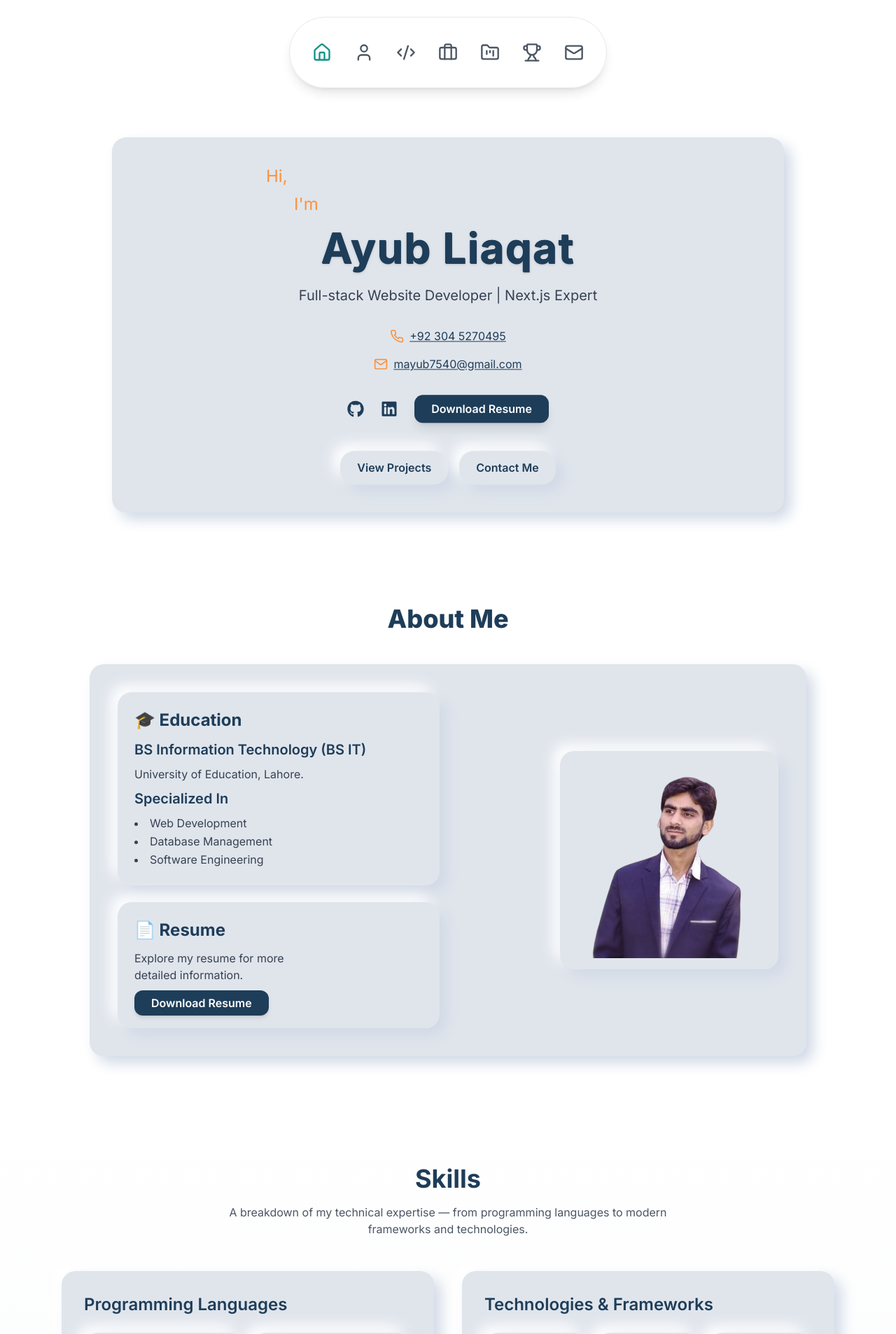
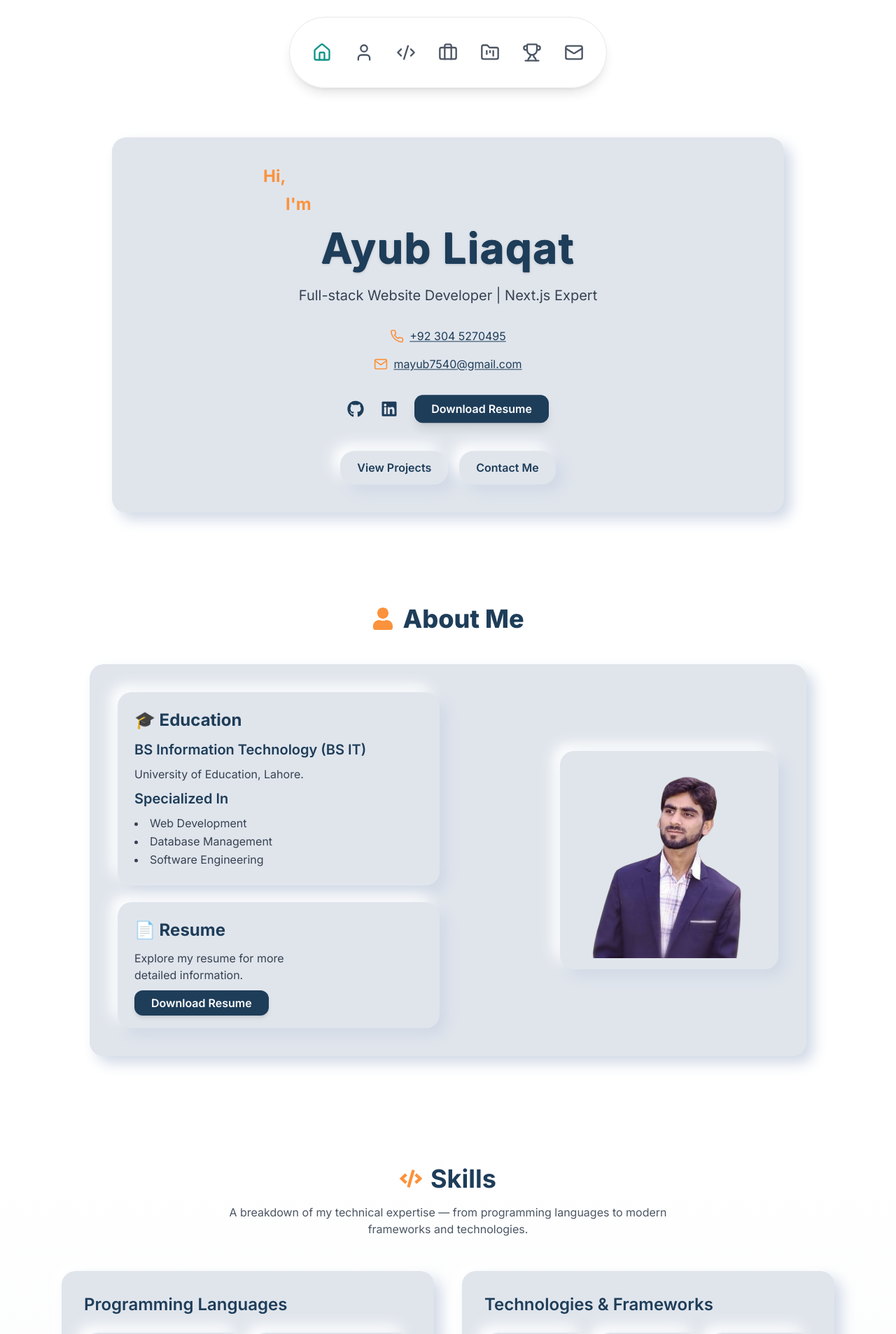
Before and after one commit to ayubliaqat/portfolio, a Next.js app: page / in a window 1280 px wide. Shown: the top 1906 px of the page at 70% size. Built offline with nearby package versions, Linux system fonts and the light colour scheme.

Commit message:
Update Contact section: orange focus borders & hover

```diff
--- a/src/components/About.tsx
+++ b/src/components/About.tsx
@@ -3,6 +3,7 @@
 import { motion, useReducedMotion } from "framer-motion";
 import Image from "next/image";
 import Link from "next/link";
+import { FaUser } from "react-icons/fa"; // Import user icon
 
 export default function About() {
   const reduceMotion = useReducedMotion();
@@ -13,27 +14,23 @@ export default function About() {
       aria-labelledby="about-heading"
       className="min-h-screen flex flex-col items-center py-16 px-4 sm:px-6 md:px-8 scroll-mt-28"
     >
-      {/* Main Heading */}
+      {/* Main Heading with Icon */}
       <motion.h2
         id="about-heading"
-        className="text-4xl font-extrabold text-[#1e3d59] mb-12 text-center"
+        className="text-4xl font-extrabold text-[#1e3d59] mb-12 text-center flex items-center gap-3 justify-center"
         initial={{ opacity: 0, y: -30 }}
         whileInView={{ opacity: 1, y: 0 }}
         viewport={{ once: true }}
         transition={{ duration: 0.6 }}
       >
-        About Me
+        <FaUser className="text-orange-400 w-8 h-8" /> About Me
       </motion.h2>
 
       {/* Content Grid */}
       <motion.div
         className="neumorphic bg-white max-w-5xl w-full mx-auto p-6 md:p-10 grid md:grid-cols-2 gap-6 items-center rounded-2xl shadow-[0_8px_24px_rgba(0,0,0,0.15)]"
-        animate={
-          reduceMotion ? undefined : { y: [0, -10, 0, 10, 0] }
-        }
-        transition={
-          reduceMotion ? undefined : { duration: 6, repeat: Infinity, ease: "easeInOut" }
-        }
+        animate={reduceMotion ? undefined : { y: [0, -10, 0, 10, 0] }}
+        transition={reduceMotion ? undefined : { duration: 6, repeat: Infinity, ease: "easeInOut" }}
       >
         {/* Image FIRST on mobile, SECOND on desktop */}
         <motion.div
@@ -51,7 +48,6 @@ export default function About() {
               width={280}
               height={280}
               className="rounded-2xl object-cover"
-              // Lazy by default (better for About section); provide responsive sizes
               sizes="(min-width: 768px) 280px, 70vw"
             />
           </div>
@@ -107,7 +103,6 @@ export default function About() {
               Explore my resume for more <br /> detailed information.
             </p>
 
-            {/* Internal asset: use Link */}
             <Link
               href="/Ayub_Liaqat_Resume.pdf"
               target="_blank"
--- a/src/components/Contact.tsx
+++ b/src/components/Contact.tsx
@@ -78,26 +78,26 @@ export default function Contact() {
               name="name"
               placeholder="Your Name"
               required
-              className="neumorphic w-full px-4 py-3 rounded-xl shadow-[inset_4px_4px_8px_#d1d9e6,inset_-4px_-4px_8px_#ffffff] focus:ring-2 focus:ring-[#1e3d59]"
+              className="neumorphic w-full px-4 py-3 rounded-xl border border-gray-300 shadow-[inset_4px_4px_8px_#d1d9e6,inset_-4px_-4px_8px_#ffffff] focus:outline-none focus:border-orange-400 focus:ring-2 focus:ring-orange-400"
             />
             <input
               type="email"
               name="email"
               placeholder="you@example.com"
               required
-              className="neumorphic w-full px-4 py-3 rounded-xl shadow-[inset_4px_4px_8px_#d1d9e6,inset_-4px_-4px_8px_#ffffff] focus:ring-2 focus:ring-[#1e3d59]"
+              className="neumorphic w-full px-4 py-3 rounded-xl border border-gray-300 shadow-[inset_4px_4px_8px_#d1d9e6,inset_-4px_-4px_8px_#ffffff] focus:outline-none focus:border-orange-400 focus:ring-2 focus:ring-orange-400"
             />
             <textarea
               name="message"
               rows={4}
               placeholder="Write your message..."
               required
-              className="neumorphic w-full px-4 py-3 rounded-xl shadow-[inset_4px_4px_8px_#d1d9e6,inset_-4px_-4px_8px_#ffffff] focus:ring-2 focus:ring-[#1e3d59]"
+              className="neumorphic w-full px-4 py-3 rounded-xl border border-gray-300 shadow-[inset_4px_4px_8px_#d1d9e6,inset_-4px_-4px_8px_#ffffff] focus:outline-none focus:border-orange-400 focus:ring-2 focus:ring-orange-400"
             />
             <button
               type="submit"
               disabled={loading}
-              className="neumorphic w-full py-3 rounded-xl text-[#1e3d59] font-semibold shadow-[6px_6px_12px_#d1d9e6,-6px_-6px_12px_#ffffff] hover:shadow-[inset_4px_4px_8px_#d1d9e6,inset_-4px_-4px_8px_#ffffff] transition"
+              className="neumorphic w-full py-3 rounded-xl text-[#1e3d59] font-semibold shadow-[6px_6px_12px_#d1d9e6,-6px_-6px_12px_#ffffff] hover:shadow-[inset_4px_4px_8px_#d1d9e6,inset_-4px_-4px_8px_#ffffff] transition text-orange-400 hover:text-orange-400"
             >
               {loading ? "Sending..." : "Send Message"}
             </button>
@@ -120,19 +120,19 @@ export default function Contact() {
             <div className="flex flex-col gap-4 w-full max-w-xs">
               <a
                 href="mailto:mayub7540@gmail.com"
-                className="neumorphic flex items-center gap-3 px-4 py-2 rounded-xl text-[#1e3d59] hover:text-blue-600"
+                className="neumorphic flex items-center gap-3 px-4 py-2 rounded-xl text-[#1e3d59] hover:text-orange-400 focus:outline-none focus:text-orange-400"
               >
                 <Mail className="w-5 h-5" /> Email
               </a>
               <a
                 href="https://linkedin.com/in/ayubliaqat"
-                className="neumorphic flex items-center gap-3 px-4 py-2 rounded-xl text-[#1e3d59] hover:text-blue-600"
+                className="neumorphic flex items-center gap-3 px-4 py-2 rounded-xl text-[#1e3d59] hover:text-orange-400 focus:outline-none focus:text-orange-400"
               >
                 <Linkedin className="w-5 h-5" /> LinkedIn
               </a>
               <a
                 href="https://github.com/ayubliaqat"
-                className="neumorphic flex items-center gap-3 px-4 py-2 rounded-xl text-[#1e3d59] hover:text-blue-600"
+                className="neumorphic flex items-center gap-3 px-4 py-2 rounded-xl text-[#1e3d59] hover:text-orange-400 focus:outline-none focus:text-orange-400"
               >
                 <Github className="w-5 h-5" /> GitHub
               </a>
--- a/src/components/Hero.tsx
+++ b/src/components/Hero.tsx
@@ -52,24 +52,24 @@ export default function Hero() {
                 : { duration: 8, repeat: Infinity, ease: "easeInOut" }
             }
           >
-            {/* Greeting + Heading (Stepped Zig-Zag Flow) */}
-            <div className="flex flex-col items-start mb-6">
+            {/* Greeting + Heading (Responsive Zig-Zag Flow) */}
+            <div className="flex flex-col items-start mb-6 w-full">
               {/* Hi */}
               <motion.p
                 initial={{ opacity: 0, x: -30 }}
                 animate={{ opacity: 1, x: 0 }}
                 transition={{ duration: 1 }}
-                className="text-lg text-bold text-orange-400 sm:text-xl md:text-2xl text-gray-700 mb-2 pl-[180px]"
+                className="text-lg font-bold text-orange-400 sm:text-xl md:text-2xl text-gray-700 mb-2 text-left sm:pl-16 md:pl-44"
               >
                 Hi,
               </motion.p>
 
-              {/* I'm (escaped apostrophe here) */}
+              {/* I'm */}
               <motion.p
                 initial={{ opacity: 0, x: 30 }}
                 animate={{ opacity: 1, x: 0 }}
                 transition={{ duration: 1, delay: 0.3 }}
-                className="text-xl text-bold text-orange-400 sm:text-xl md:text-2xl text-gray-700 mb-4 pl-[220px]"
+                className="text-xl font-bold text-orange-400 sm:text-xl md:text-2xl text-gray-700 mb-4 text-left sm:pl-20 md:pl-52"
               >
                 I&apos;m
               </motion.p>
--- a/src/components/Skills.tsx
+++ b/src/components/Skills.tsx
@@ -1,6 +1,7 @@
 "use client";
 
 import { motion } from "framer-motion";
+import { FaCode } from "react-icons/fa"; // Import icon
 
 export default function Skills() {
   const languages = [
@@ -30,18 +31,20 @@ export default function Skills() {
       className="min-h-screen flex flex-col items-center py-16 bg-gradient-to-b from-white to-gray-50"
       aria-label="Skills Section - Ayub Liaqat"
     >
-      {/* Section Title */}
+      {/* Section Title with Icon */}
       <motion.h2
-        className="text-4xl font-bold text-[#1e3d59] mb-4"
+        className="text-4xl font-bold text-[#1e3d59] mb-4 flex items-center gap-3"
         initial={{ opacity: 0, y: -30 }}
         whileInView={{ opacity: 1, y: 0 }}
         viewport={{ once: true }}
         transition={{ duration: 0.6 }}
       >
-        Skills
+        <FaCode className="text-orange-400 w-8 h-8" /> Skills
       </motion.h2>
+
+      {/* Description with mobile padding */}
       <motion.p
-        className="text-gray-600 mb-12 text-center max-w-2xl"
+        className="text-gray-600 mb-12 text-center max-w-2xl px-4 sm:px-6 md:px-0"
         initial={{ opacity: 0 }}
         whileInView={{ opacity: 1 }}
         viewport={{ once: true }}
```
